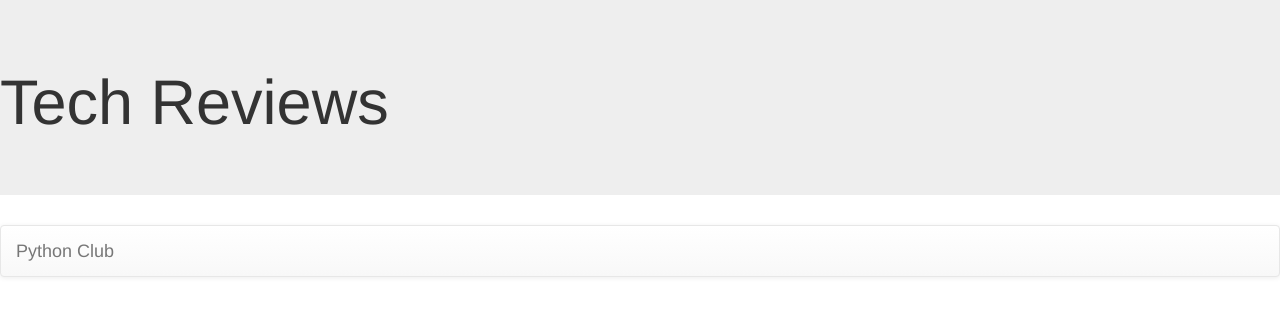
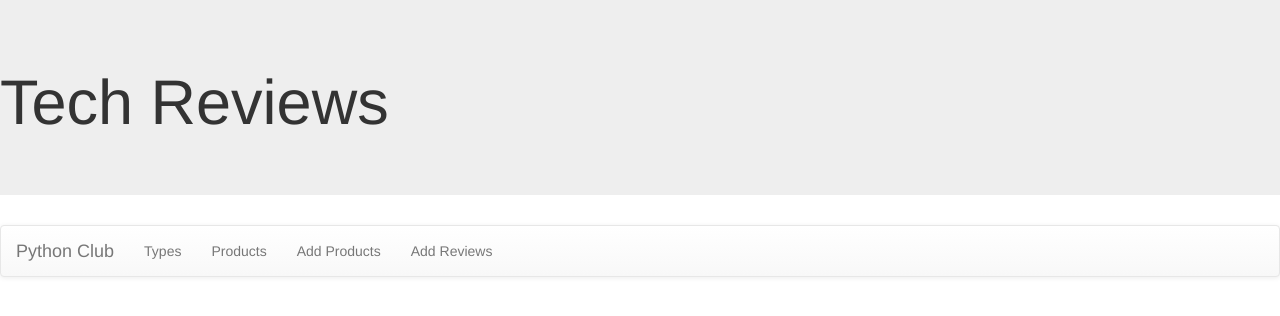
Before and after one commit to minhnguyen98vn/pythonclubapp, a Django app: page /pythonclubapp/ in a window 1280 px wide. Shown: the top 316 px of the page. Run offline with Django 3.2, Linux system fonts and the light colour scheme; some libraries are stand-ins or nearby versions.

Commit message:
Update base.html

```diff
--- a/pythonclubapp/templates/base.html
+++ b/pythonclubapp/templates/base.html
@@ -16,7 +16,10 @@
 <a class="navbar-brand" href="{% url 'index' %}">Python Club</a>
 </div>
 <ul class="nav navbar-nav">
-
+  <li><a href="{% url 'Types' %}">Types</a></li>
+  <li><a href="{% url 'Products' %}">Products</a></li>
+  <li><a href="{% url 'newproducts' %}">Add Products</a></li>
+  <li><a href="{% url 'newreview' %}">Add Reviews</a></li>
 </ul>
 </div>
 </nav>
```
